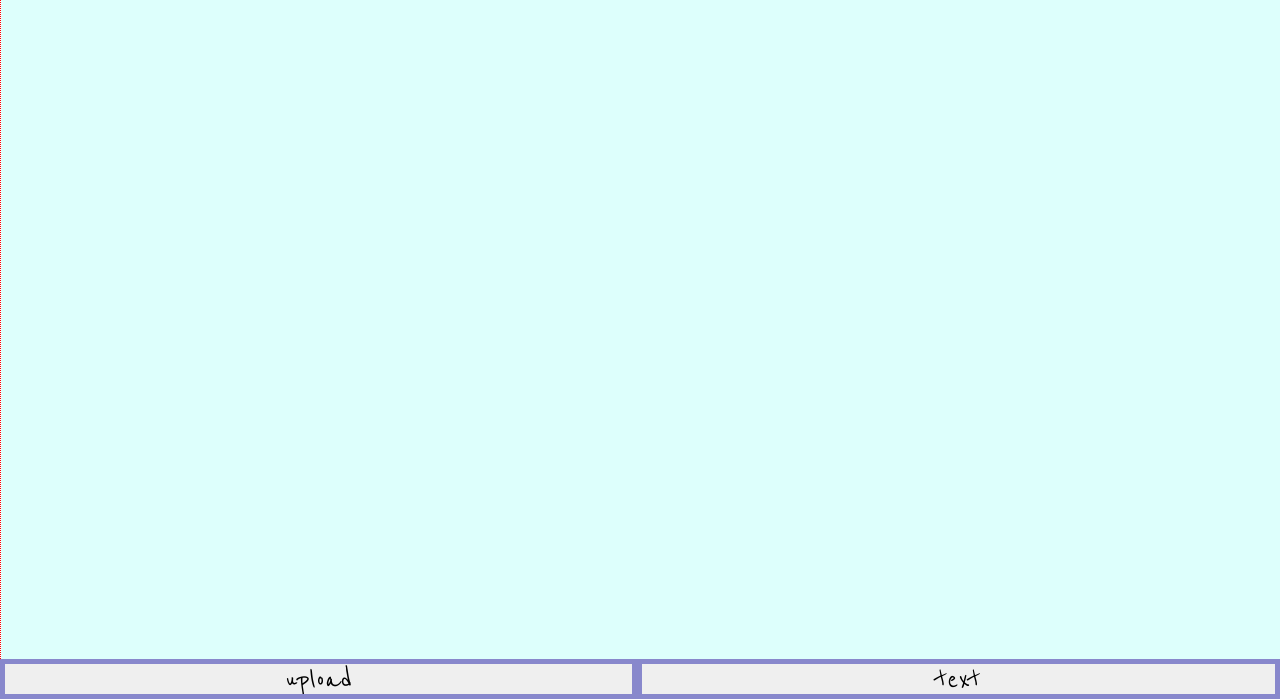
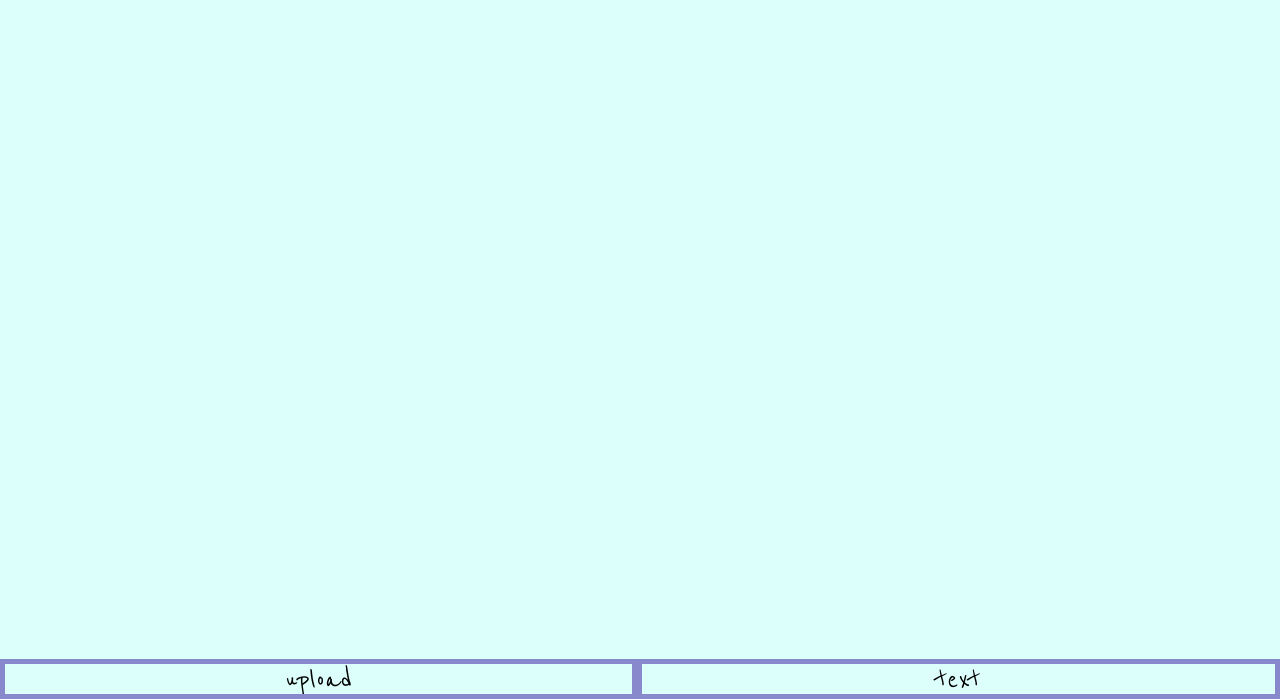
Before and after one commit to YitingLiu97/moods, a plain HTML site: page index.html in a window 1280 px wide. Shown: the part 101-800 px from the top of the page. Drawn offline with Linux system fonts and the light colour scheme; a web font is replaced by a local one.

Commit message:
simiple ui

```diff
--- a/src/style.css
+++ b/src/style.css
@@ -73,7 +73,7 @@ img.draggable {
     /*
     width: 95vw;
     height: 70vh; */
-    border: 1pt red dotted;
+    /* border: 1pt red dotted; */
     left: 0;
     top: 0;
     bottom: 0;
@@ -100,6 +100,7 @@ img.draggable {
 #bgSelections>button {
     height: 5vh;
     width: 100%;
+    background-color: transparent;
     border: 5px solid #88c;
 
 }
```
Also changed, not shown: readme.md (added).
